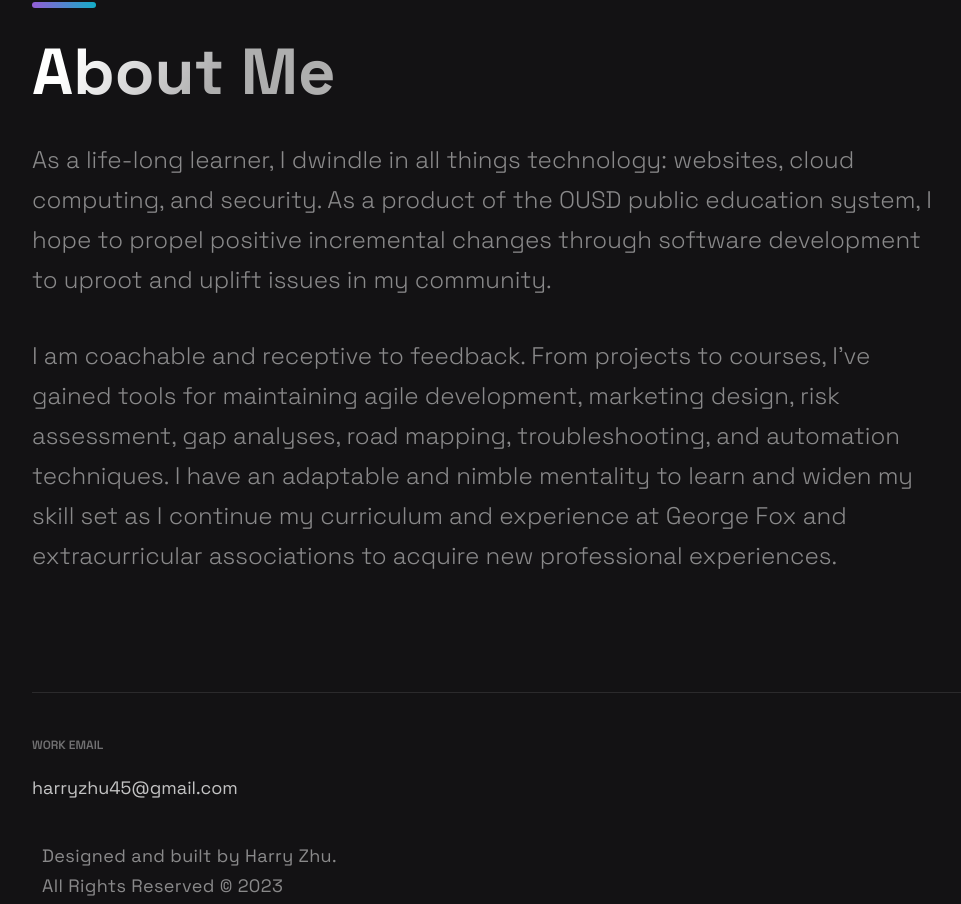
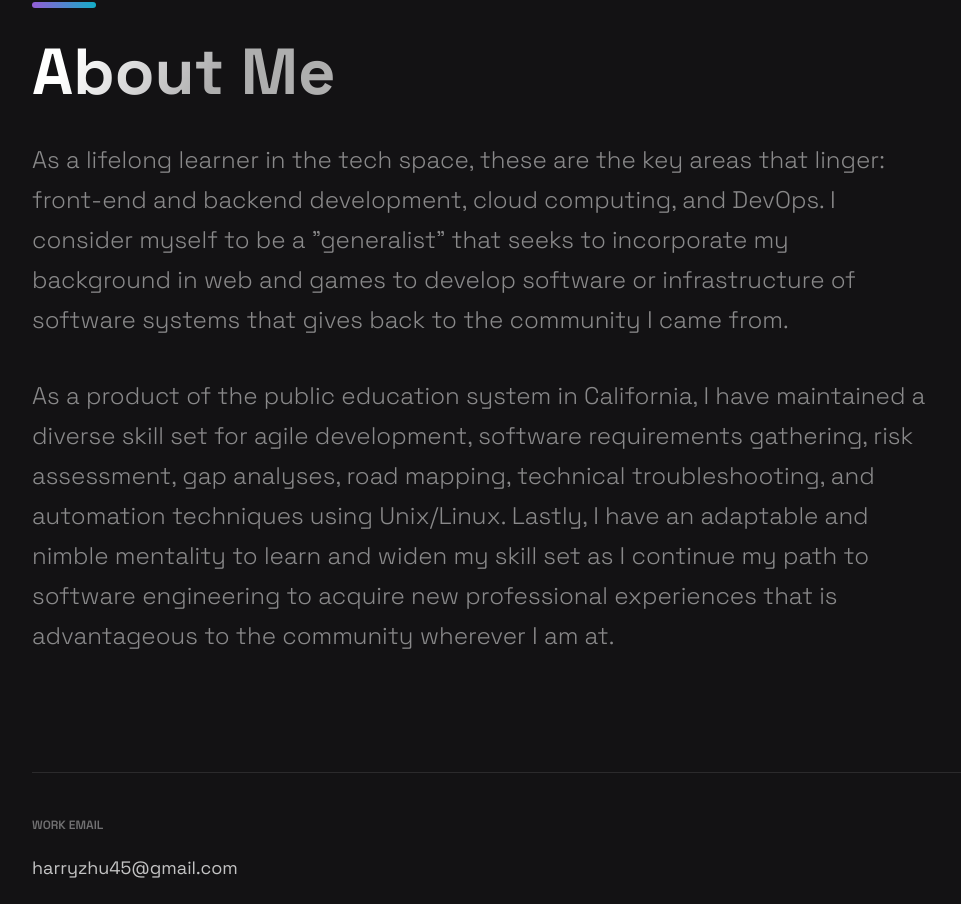
Before and after one commit to HarryZ10/harryjzhu.com, a Next.js app: page / in a window 1280 px wide. Shown: the part 2535-3439 px from the top of the page, without its empty margins (88-1049 px from the left). Built offline with nearby package versions, Linux system fonts and the light colour scheme.

Commit message:
Change bio

```diff
--- a/src/components/TimeLine/TimeLine.js
+++ b/src/components/TimeLine/TimeLine.js
@@ -11,12 +11,12 @@ const Timeline = () => {
         <SectionTitle main>About Me</SectionTitle>
         <FadeIn>
           <SectionText>
-            As a life-long learner, I dwindle in all things technology: websites, cloud computing, and security. As a product of the OUSD public education system, I hope to propel positive incremental changes through software development to uproot and uplift issues in my community.
+            As a lifelong learner in the tech space, these are the key areas that linger: front-end and backend development, cloud computing, and DevOps. I consider myself to be a "generalist" that seeks to incorporate my background in web and games to develop software or infrastructure of software systems that gives back to the community I came from.
           </SectionText>
         </FadeIn>
         <FadeIn>
           <SectionText>
-            I am coachable and receptive to feedback. From projects to courses, I've gained tools for maintaining agile development, marketing design, risk assessment, gap analyses, road mapping, troubleshooting, and automation techniques. I have an adaptable and nimble mentality to learn and widen my skill set as I continue my curriculum and experience at George Fox and extracurricular associations to acquire new professional experiences.
+            As a product of the public education system in California, I have maintained a diverse skill set for agile development, software requirements gathering, risk assessment, gap analyses, road mapping, technical troubleshooting, and automation techniques using Unix/Linux. Lastly, I have an adaptable and nimble mentality to learn and widen my skill set as I continue my path to software engineering to acquire new professional experiences that is advantageous to the community wherever I am at.
           </SectionText>
         </FadeIn>
       </FadeIn>
```
